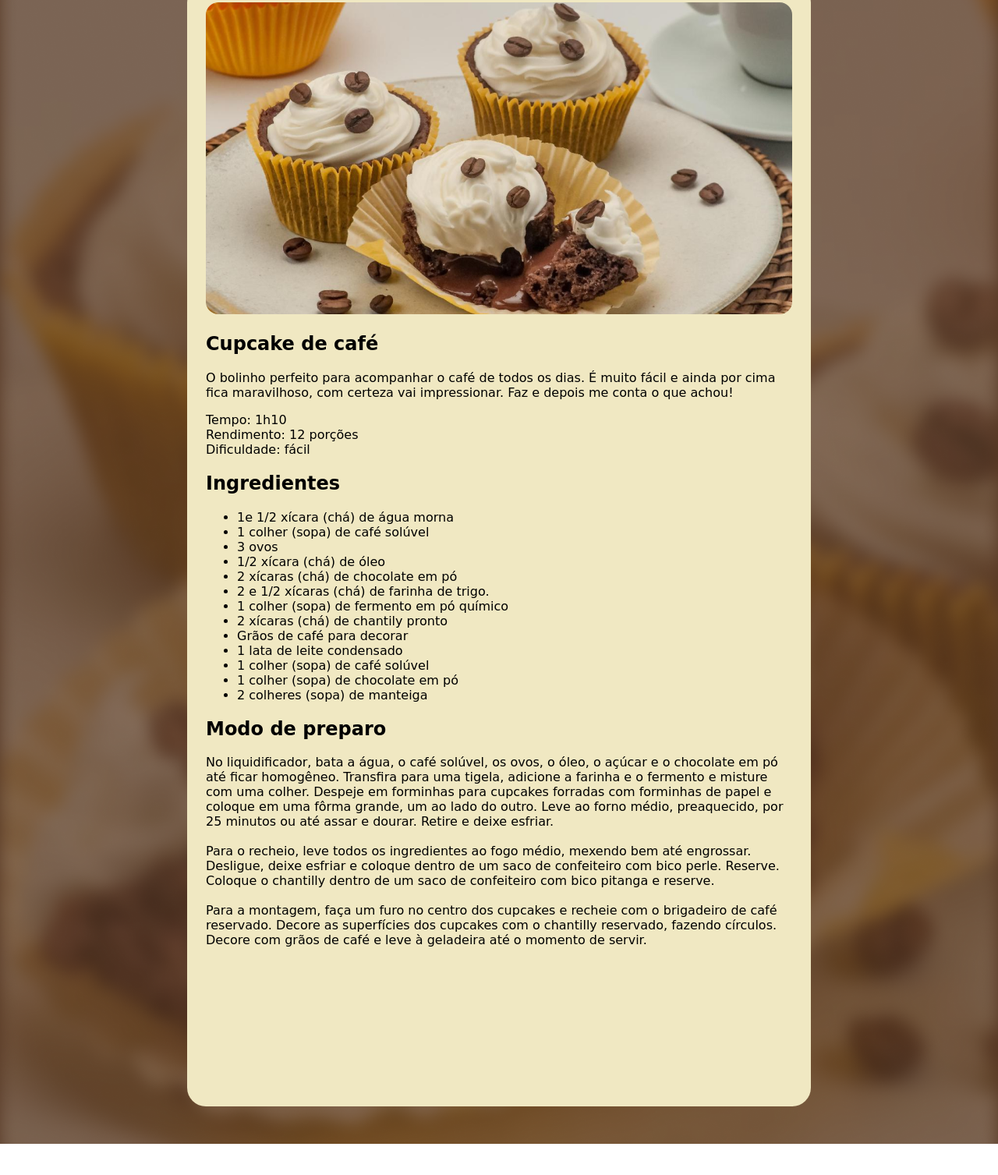
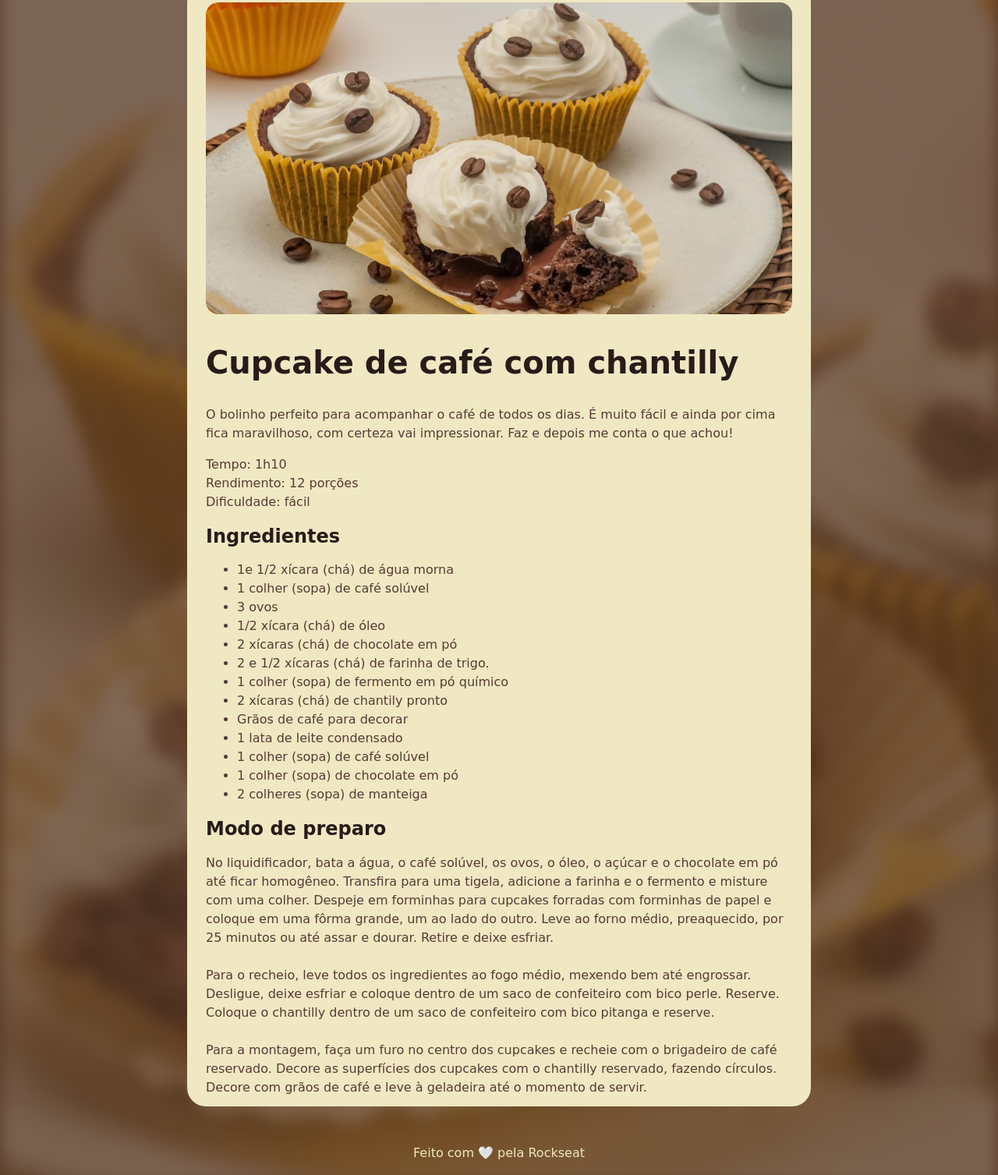
Before and after one commit to IsaqueBorgess/Receita, a plain HTML site: page index.html in a window 1280 px wide. Shown: the part 69-1576 px from the top of the page at 78% size. Before the commit the page ends 1536 px from the top, so only its background shows below. Drawn offline with Linux system fonts and the light colour scheme; a web font is replaced by a local one.

Commit message:
Trabalhando as fontes

```diff
--- a/index.html
+++ b/index.html
@@ -12,7 +12,7 @@
     <div id="page">
            <img src="img/1x.png" alt="bolinhos">
 
-        <h2>Cupcake de café</h2>
+        <h1>Cupcake de café com chantilly</h1>
         <p>O bolinho perfeito para acompanhar o café de todos os dias. É muito fácil e ainda por cima fica maravilhoso, com certeza vai impressionar. Faz e depois me conta o que achou!
        </p>
        <p>Tempo: 1h10 <br>Rendimento: 12 porções <br> Dificuldade: fácil</p>
@@ -45,6 +45,8 @@
         </section>
     </main>
     </div>
-
+      <footer>
+        <p>Feito com 🤍 pela Rockseat</p>
+      </footer>
 </body>
 </html>
--- a/style.css
+++ b/style.css
@@ -8,6 +8,8 @@
     --color05:#f0e8c2;
 
     --font-destaque:'Alice', cursive;
+    line-height: 150%;
+    color: var(--color04);
 }
 
 body{
@@ -31,8 +33,18 @@ img{
 border-radius: 16px;
 }
 
-main{
+h1{
+    line-height: 140%;
+    font-size: 40px;
+    color: var(--color03);
+}
 
+h2{
+  font-size: 24px;
+  color: var(--color03);
+}
 
-
+footer{
+    text-align: center;
+    color:var(--color05)
 }
```
